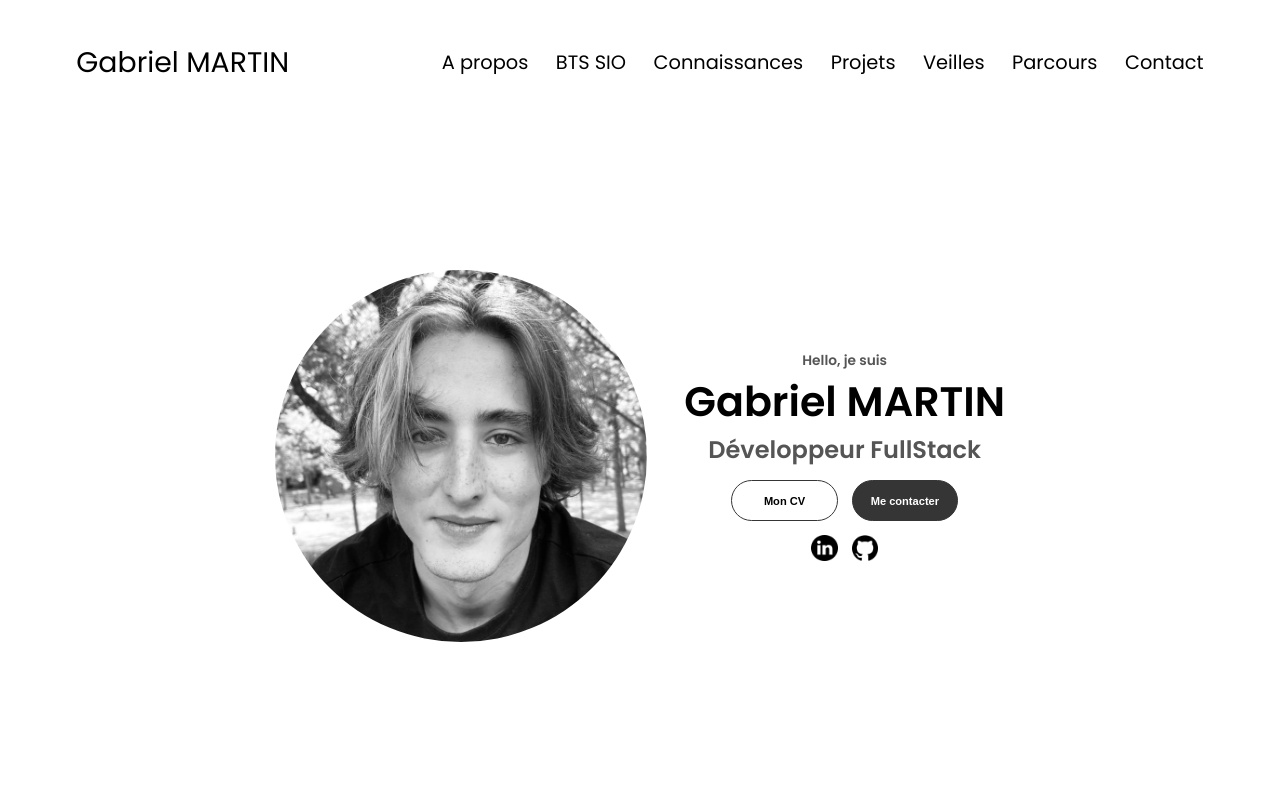
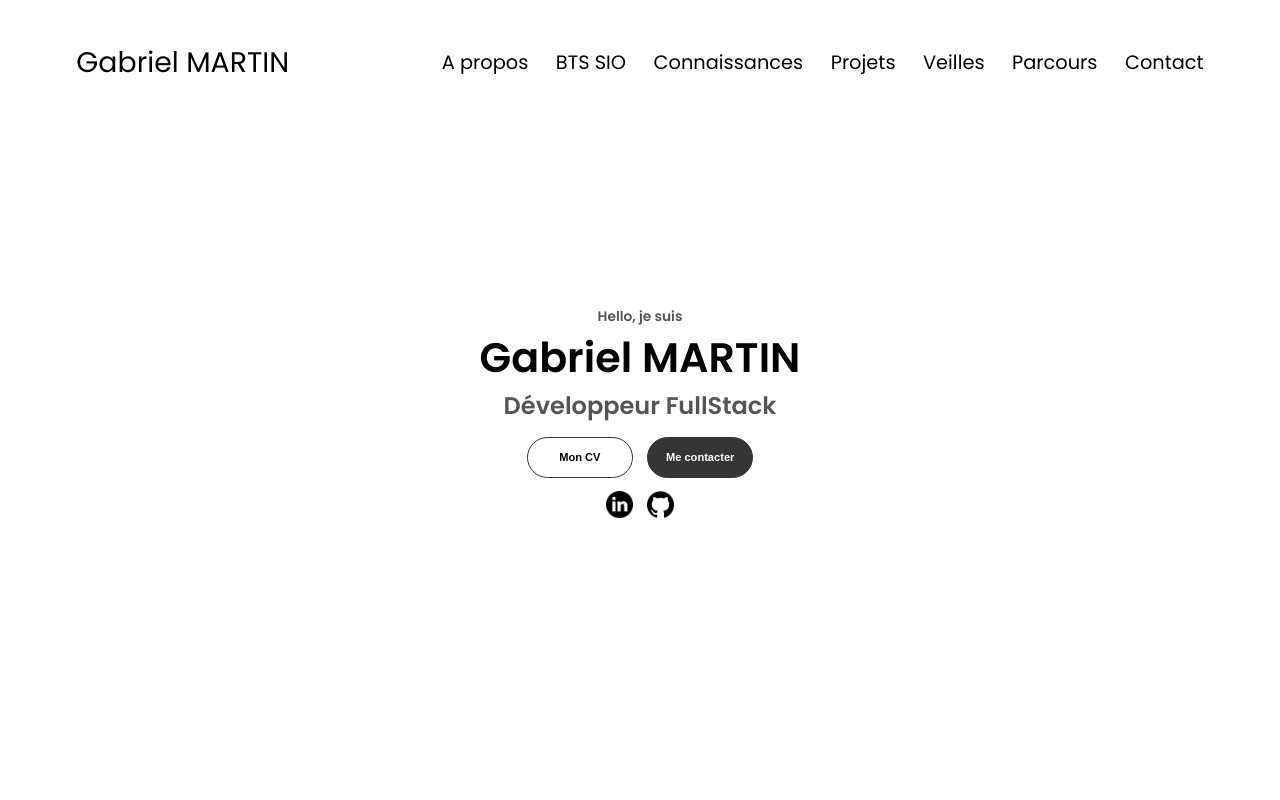
Before and after one commit to fluffy1211/PortfolioGabriel, a plain HTML site: page index.html in a window 1280 px wide. Shown: the top 800 px of the page. Drawn offline with Linux system fonts and the light colour scheme.

Commit message:
without profile pic

```diff
--- a/index.html
+++ b/index.html
@@ -26,9 +26,9 @@
         </div>
     </nav>
     <section id="profile">
-        <div class="section__pic-container">
+        <!-- <div class="section__pic-container">
             <img src="./assets/Profile.jpg" alt="My Profile Picture" class="profilepic">
-        </div>
+        </div> -->
         <div class="section__text">
             <p class="section__text__p1">Hello, je suis</p>
             <h1 class="title">Gabriel MARTIN</h1>
```
